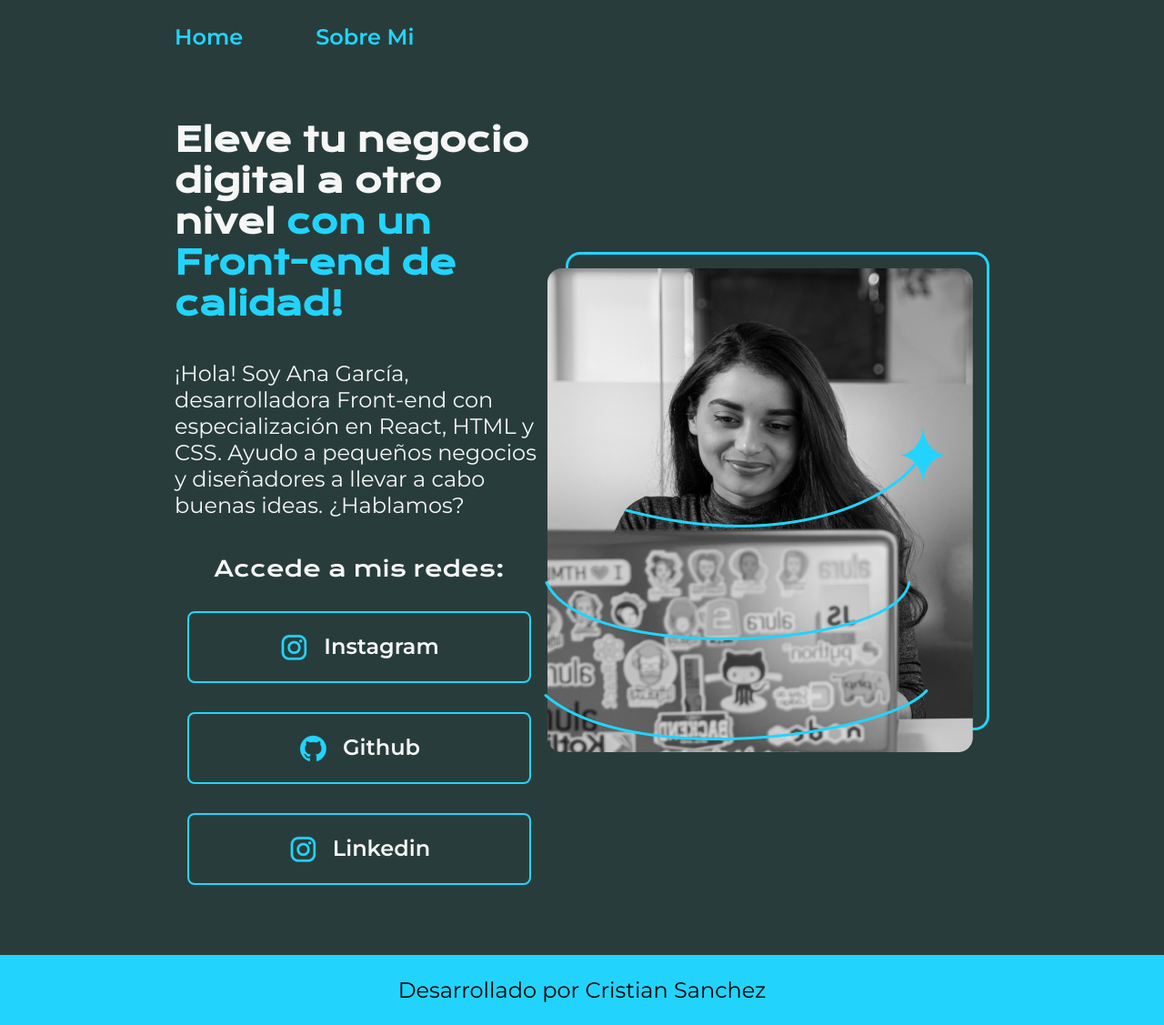
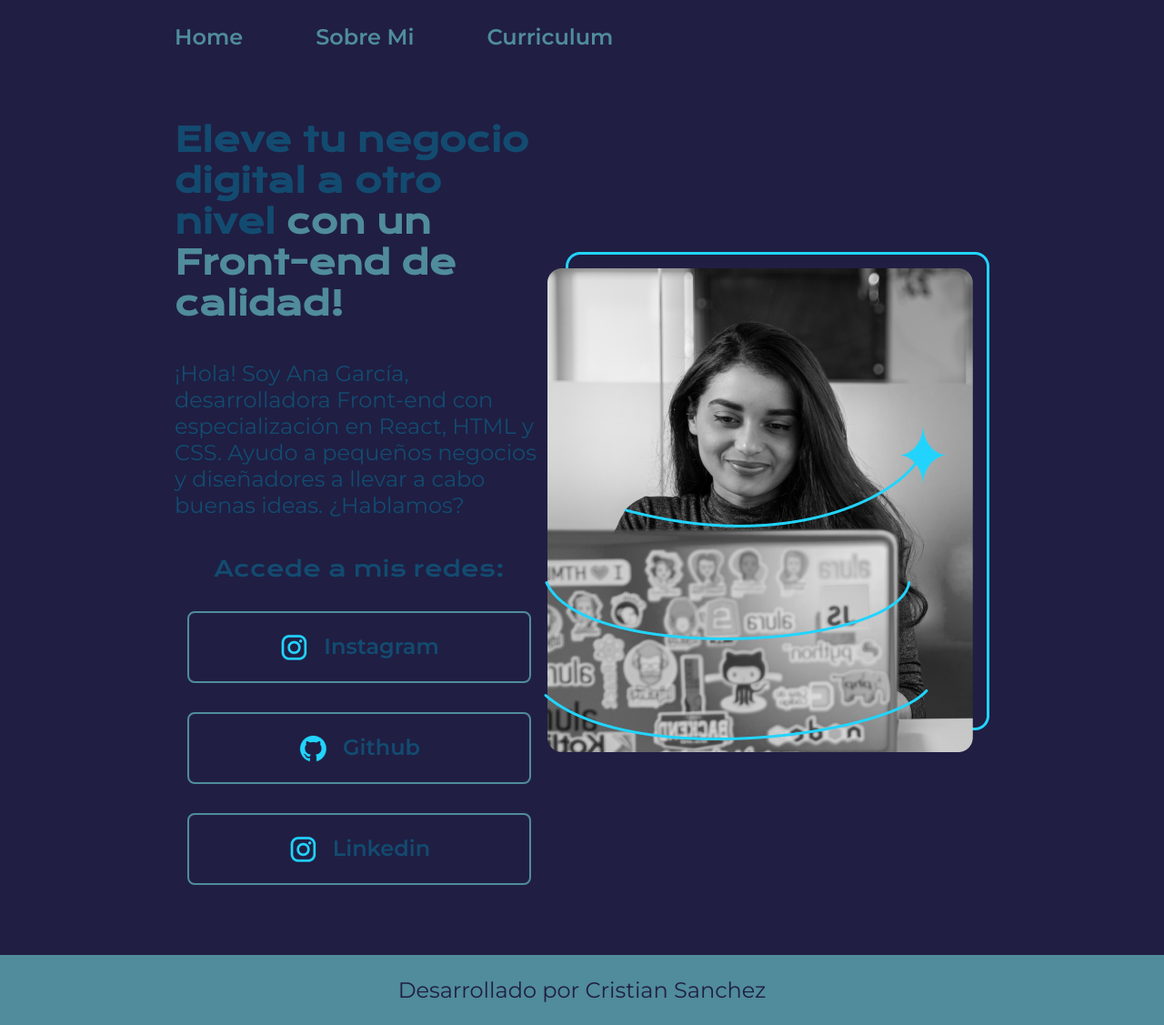
Before and after one commit to TanitoCode/portafolio, a plain HTML site: page index.html in a window 1280 px wide. Shown: the whole page at 91% size. Drawn offline with nearby package versions, Linux system fonts and the light colour scheme.

Commit message:
Crea variables CSS de los colores y las fuentes

```diff
--- a/index.html
+++ b/index.html
@@ -14,6 +14,7 @@
         <nav class="header__menu">
             <a class="header__menu__link" href="index.html">Home</a>
             <a class="header__menu__link" href="about.html">Sobre Mi</a>
+            <a class="header__menu__link" href="curriculo.html">Curriculum</a>
         </nav>
     </header>
 
--- a/styles/style.css
+++ b/styles/style.css
@@ -1,4 +1,15 @@
 @import url('https://fonts.googleapis.com/css2?family=Krona+One&family=Montserrat:ital,wght@0,100..900;1,100..900&display=swap');
+
+/*  Variables */
+:root {
+    --color-primario : #201E43;
+    --color-secundario: #134B70;
+    --color-terciario: #508C9B;
+    --color-hover: #272727;
+
+    --fuente-montserrat: "Montserrat", sans-serif;
+    --fuente-krona: "Krona One", sans-serif;
+}
 
 /* Reset */
 *,
@@ -17,8 +28,8 @@
 } */
 
 body {
-    background-color: #283D3B;
-    color: #F6F6F6;
+    background-color: var(--color-primario);
+    color: var(--color-secundario);
     height: 100vh;
    }
 
@@ -32,9 +43,9 @@ body {
 }
 
 .header__menu__link {
-    color: #22D4FD;
+    color: var(--color-terciario);
     font-size: 24px;
-    font-family: "Montserrat", sans-serif;
+    font-family: var(--fuente-montserrat);
     font-weight: 600;
     text-decoration: none;
 }
@@ -58,16 +69,16 @@ body {
 
 .presentacion__contenido__titulo {
     font-size: 36px;
-    font-family: "Krona One", sans-serif;
+    font-family: var(--fuente-krona);
 }
 
 .titulo-destaque {
-    color: #22D4FD;
+    color: var(--color-terciario)
 }
 
 .presentacion__contenido__texto {
     font-size: 24px;
-    font-family: "Montserrat", sans-serif;
+    font-family: var(--fuente-montserrat);
 }
 
 .presentacion__enlaces {
@@ -79,7 +90,7 @@ body {
 }
 
 .presentacion__enlaces__subtitulo {
-    font-family: "Krona One", sans-serif;
+    font-family: var(--fuente-krona);
     font-size: 24px;
     font-weight: 400;
 }
@@ -89,12 +100,12 @@ body {
     text-align: center;
     padding: 21.5px 0;
     border-radius: 8px;
-    font-family: "Montserrat", sans-serif;
+    font-family: var(--fuente-montserrat);
     font-size: 24px;
     font-weight: 600;
     text-decoration: none;
-    color: #F6F6F6;
-    border: 2px solid #22D4FD;
+    color: var(--color-secundario);
+    border: 2px solid var(--color-terciario);
     display: flex;
     justify-content: center;
     gap: 16px;
@@ -102,15 +113,20 @@ body {
 
 .presentacion__enlaces__link:hover{
     cursor: pointer;
-    background-color: #272727;
+    background-color: var(--color-hover)
 }
 
 .footer {
-    background-color: #22D4FD;
+    background-color: var(--color-terciario);
     padding: 24px;
-    color: #000000;
+    color: var(--color-primario);
     text-align: center;
-    font-family: "Montserrat", sans-serif;
+    font-family: var(--fuente-montserrat);
     font-size: 24px;
     font-weight: 400;
 }
+
+.presentacion__contenido__texto a{
+    text-decoration: none;
+    color: var(--color-terciario);
+}
```
Also changed, not shown: curricul.html (deleted).
